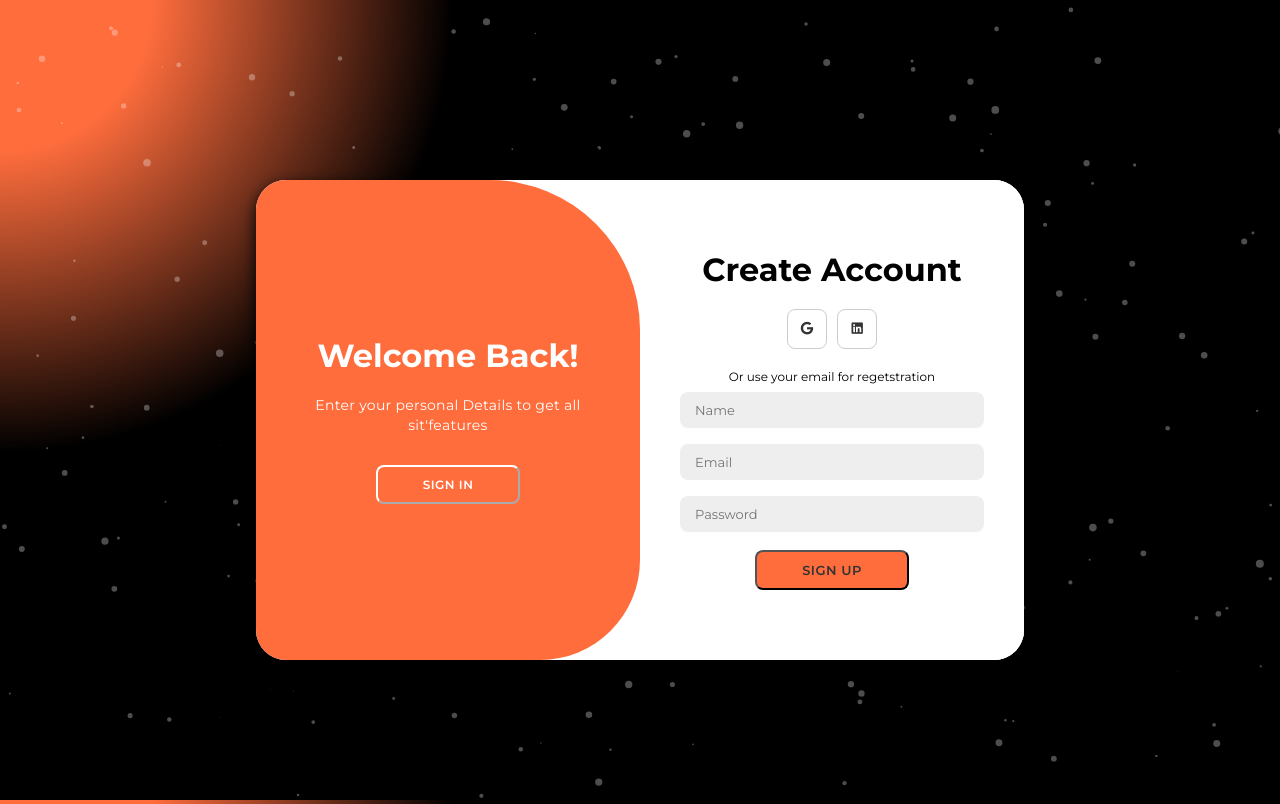
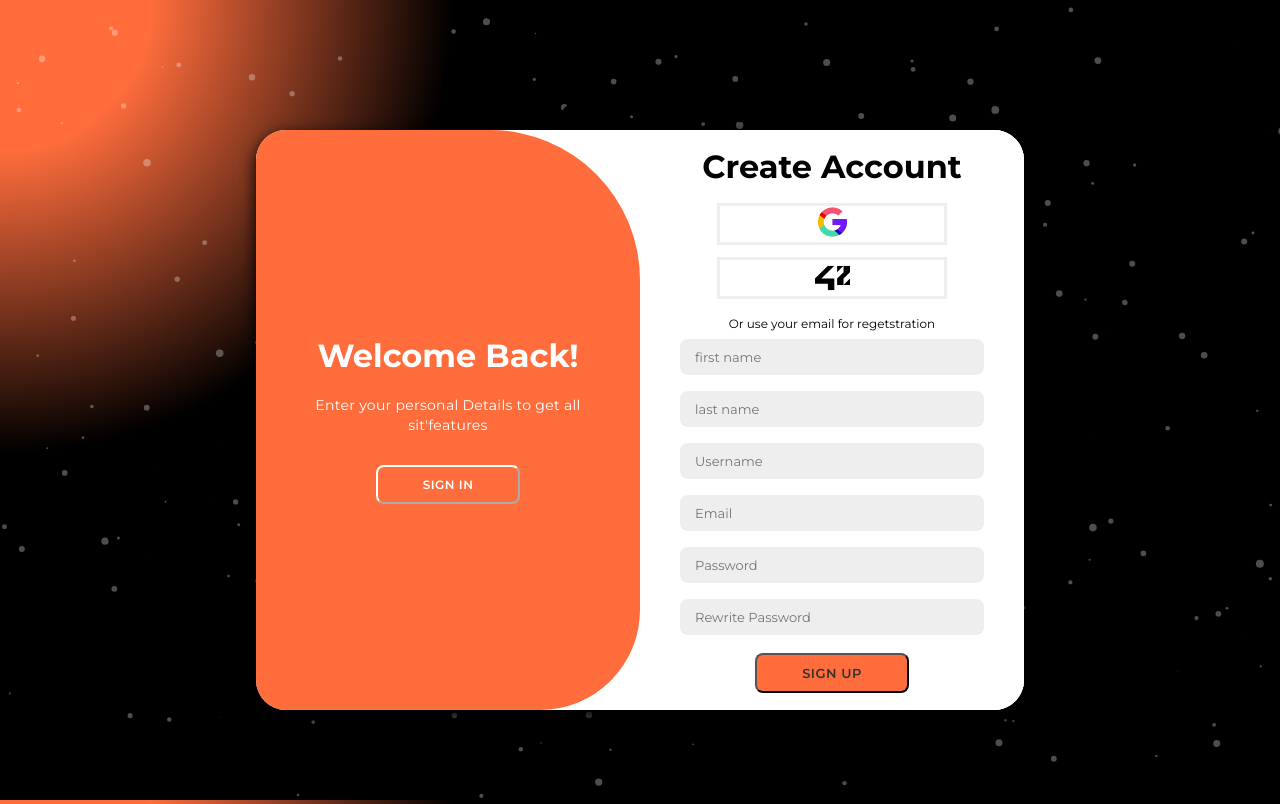
Before and after one commit to don-frex/Ft_Transcendence, a website: page Sign in/index.html in a window 1280 px wide. Both pictures are taken after a click on the button "SIGN UP". Drawn offline with nearby package versions, Linux system fonts and the light colour scheme.

Commit message:
Add files via upload

```diff
--- a/Sign in/index.html
+++ b/Sign in/index.html
@@ -19,14 +19,30 @@
 			<form>
 				<h1>Create Account</h1>
 				<div class="social-icons">
-					<a href="#" class="icon">
-						<i class="fa-brands fa-google"></i></a>
-					<a href="#" class="icon"><i class="fa-brands fa-linkedin"></i></a>
+					<a href="#" class="icon"><i><svg xmlns="http://www.w3.org/2000/svg" x="0px" y="0px" width="35" height="100" viewBox="0 0 48 48">
+						<path fill="#f5bc00" d="M43.6,20.1H42V20H24v8h11.3c-1.6,4.7-6.1,8-11.3,8c-6.6,0-12-5.4-12-12s5.4-12,12-12c3.1,0,5.8,1.2,8,3l5.7-5.7	C34,6.1,29.3,4,24,4C13,4,4,13,4,24s9,20,20,20s20-9,20-20C44,22.7,43.9,21.4,43.6,20.1z"></path><path fill="#6c19ff" d="M43.6,20.1L43.6,20.1L42,20H24v8h11.3c-0.8,2.2-2.2,4.2-4.1,5.6c0,0,0,0,0,0l6.2,5.2C37,39.2,44,34,44,24	C44,22.7,43.9,21.4,43.6,20.1z"></path><path fill="#3ddab4" d="M24,44c5.2,0,9.9-2,13.4-5.2l-6.2-5.2c-2,1.5-4.5,2.4-7.2,2.4c-5.2,0-9.6-3.3-11.3-7.9l-6.5,5	C9.5,39.6,16.2,44,24,44z"></path><path fill="#f55376" d="M6.3,14.7l6.6,4.8C14.7,15.1,19,12,24,12c3.1,0,5.8,1.2,8,3l5.7-5.7C34,6.1,29.3,4,24,4	C16.3,4,9.7,8.3,6.3,14.7z"></path><path fill="#2100c4" d="M26.6,35.7l6.8,6c1.5-0.8,2.9-1.8,4.1-2.9l-6.2-5.2C29.9,34.6,28.3,35.3,26.6,35.7z"></path><path fill="#eb0000" d="M9.2,10.6c-1.1,1.2-2.1,2.6-2.9,4.1l3.9,2.9l2.6,1.9c0.6-1.6,1.6-3,2.8-4.1L9.2,10.6z"></path>
+						</svg></i></a>
+						<a href="#" class="icon"><svg width="35" height="42" viewBox="0 0 60 42" fill="none" xmlns="http://www.w3.org/2000/svg">
+							<g clip-path="url(#clip0_284_776)">
+							<path d="M0 30.9565H22.1076V42H33.1395V22.0435H11.0756L33.1395 0H22.1076L0 22.0435V30.9565Z" fill="Black"/>
+							<path d="M37.8926 11.0435L48.9245 0H37.8926V11.0435Z" fill="Black"/>
+							<path d="M48.9245 11.0435L37.8926 22.0435V33.0435H48.9245V22.0435L60.0001 11.0435V0H48.9245V11.0435Z" fill="Black"/>
+							<path d="M60.0004 22.0439L48.9248 33.044H60.0004V22.0439Z" fill="Black"/>
+							</g>
+							<defs>
+							<clipPath id="clip0_284_776">
+							<rect width="60" height="42" fill="white"/>
+							</clipPath>
+							</defs>
+							</svg></a>
 				</div>
 				<span>Or use your email for regetstration</span>
-				<input type="text" placeholder="Name">
+				<input type="text" placeholder="first name">
+				<input type="text" placeholder="last name">
+				<input type="text" placeholder="Username">
 				<input type="email" placeholder="Email">
 				<input type="password" placeholder="Password">
+				<input type="password" placeholder="Rewrite Password">
 				<button>
 					<a href="../Home Page/index.html">Sign Up</a>
 				</button>
@@ -36,8 +52,22 @@
 			<form>
 				<h1>Sign in</h1>
 				<div class="social-icons">
-					<a href="#" class="icon"><i class="fa-brands fa-google"></i></a>
-					<a href="#" class="icon"><i class="fa-brands fa-linkedin"></i></a>
+					<a href="#" class="icon"><i><svg xmlns="http://www.w3.org/2000/svg" x="0px" y="0px" width="35" height="100" viewBox="0 0 48 48">
+						<path fill="#f5bc00" d="M43.6,20.1H42V20H24v8h11.3c-1.6,4.7-6.1,8-11.3,8c-6.6,0-12-5.4-12-12s5.4-12,12-12c3.1,0,5.8,1.2,8,3l5.7-5.7	C34,6.1,29.3,4,24,4C13,4,4,13,4,24s9,20,20,20s20-9,20-20C44,22.7,43.9,21.4,43.6,20.1z"></path><path fill="#6c19ff" d="M43.6,20.1L43.6,20.1L42,20H24v8h11.3c-0.8,2.2-2.2,4.2-4.1,5.6c0,0,0,0,0,0l6.2,5.2C37,39.2,44,34,44,24	C44,22.7,43.9,21.4,43.6,20.1z"></path><path fill="#3ddab4" d="M24,44c5.2,0,9.9-2,13.4-5.2l-6.2-5.2c-2,1.5-4.5,2.4-7.2,2.4c-5.2,0-9.6-3.3-11.3-7.9l-6.5,5	C9.5,39.6,16.2,44,24,44z"></path><path fill="#f55376" d="M6.3,14.7l6.6,4.8C14.7,15.1,19,12,24,12c3.1,0,5.8,1.2,8,3l5.7-5.7C34,6.1,29.3,4,24,4	C16.3,4,9.7,8.3,6.3,14.7z"></path><path fill="#2100c4" d="M26.6,35.7l6.8,6c1.5-0.8,2.9-1.8,4.1-2.9l-6.2-5.2C29.9,34.6,28.3,35.3,26.6,35.7z"></path><path fill="#eb0000" d="M9.2,10.6c-1.1,1.2-2.1,2.6-2.9,4.1l3.9,2.9l2.6,1.9c0.6-1.6,1.6-3,2.8-4.1L9.2,10.6z"></path>
+						</svg></i></a>
+						<a href="#" class="icon"><svg width="35" height="42" viewBox="0 0 60 42" fill="none" xmlns="http://www.w3.org/2000/svg">
+							<g clip-path="url(#clip0_284_776)">
+							<path d="M0 30.9565H22.1076V42H33.1395V22.0435H11.0756L33.1395 0H22.1076L0 22.0435V30.9565Z" fill="Black"/>
+							<path d="M37.8926 11.0435L48.9245 0H37.8926V11.0435Z" fill="Black"/>
+							<path d="M48.9245 11.0435L37.8926 22.0435V33.0435H48.9245V22.0435L60.0001 11.0435V0H48.9245V11.0435Z" fill="Black"/>
+							<path d="M60.0004 22.0439L48.9248 33.044H60.0004V22.0439Z" fill="Black"/>
+							</g>
+							<defs>
+							<clipPath id="clip0_284_776">
+							<rect width="60" height="42" fill="white"/>
+							</clipPath>
+							</defs>
+							</svg></a>
 				</div>
 				<span>Or use your email for sign in</span>
 				<input type="email" placeholder="Email">
--- a/Sign in/style.css
+++ b/Sign in/style.css
@@ -40,7 +40,7 @@ body{
 	overflow: hidden;
 	width: 768px;
 	max-width: 100%;
-	min-height: 480px;
+	min-height: 580px;
 }
 
 .container p{
@@ -52,6 +52,8 @@ body{
 
 .container span{
 	font-size: 12px;
+	display: flex;
+	justify-content: center;
 }
 
 .container a{
@@ -145,17 +147,20 @@ body{
 }
 
 .social-icons{
-	margin: 20px 0;
+	margin: 5px 0;
 }
+
+
 .social-icons a{
-	border: 1px solid #ccc;
-	border-radius: 20%;
-	display: inline-flex;
+	border: 3px solid #eee;
+	border-radius: 0%;
+	display: flex;
+	flex-direction: column;
 	justify-content: center;
 	align-items: center;
-	margin: 0 3px;
-	width: 40px;
-	height: 40px;
+	margin: 12px ;
+	width: 230px;
+	height: 42px;
 }
 
 .toggle-container{
```
